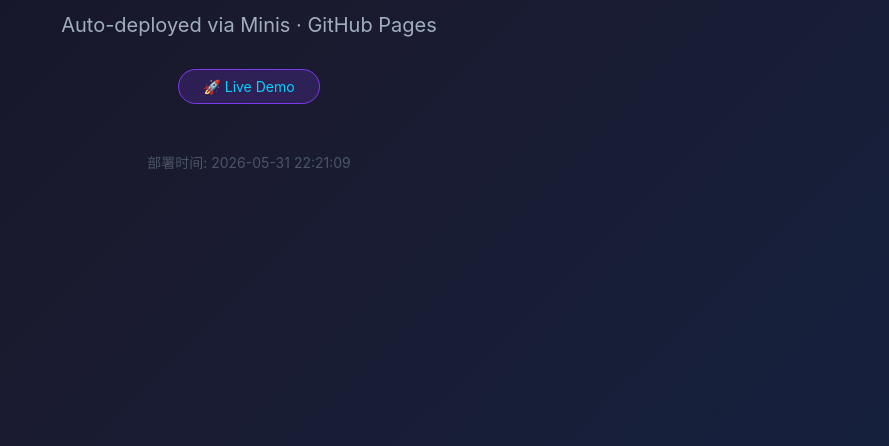
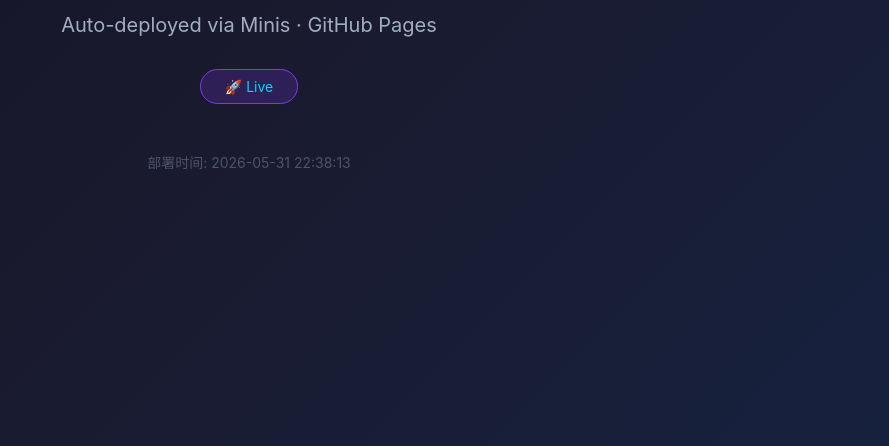
Before and after one commit to daizy008/projectA, a plain HTML site: page index.html in a window 1280 px wide. Shown: the part 354-800 px from the top of the page, without its empty margins (391-1280 px from the left). Drawn offline with Linux system fonts and the light colour scheme.

Commit message:
Deploy via Minis

```diff
--- a/index.html
+++ b/index.html
@@ -3,7 +3,7 @@
 <head>
     <meta charset="UTF-8">
     <meta name="viewport" content="width=device-width, initial-scale=1.0">
-    <title>Project A - Demo Page</title>
+    <title>Project A</title>
     <style>
         * { margin: 0; padding: 0; box-sizing: border-box; }
         body {
@@ -15,10 +15,7 @@
             font-family: -apple-system, BlinkMacSystemFont, 'Segoe UI', sans-serif;
             color: #fff;
         }
-        .container {
-            text-align: center;
-            padding: 3rem;
-        }
+        .container { text-align: center; padding: 3rem; }
         h1 {
             font-size: 4rem;
             font-weight: 700;
@@ -27,11 +24,7 @@
             -webkit-text-fill-color: transparent;
             margin-bottom: 1rem;
         }
-        p {
-            font-size: 1.25rem;
-            color: #a0aec0;
-            margin-bottom: 2rem;
-        }
+        p { font-size: 1.25rem; color: #a0aec0; margin-bottom: 2rem; }
         .tag {
             display: inline-block;
             padding: 0.5rem 1.5rem;
@@ -41,19 +34,15 @@
             color: #00d4ff;
             font-size: 0.875rem;
         }
-        .time {
-            margin-top: 3rem;
-            color: #4a5568;
-            font-size: 0.875rem;
-        }
+        .time { margin-top: 3rem; color: #4a5568; font-size: 0.875rem; }
     </style>
 </head>
 <body>
     <div class="container">
         <h1>Project A</h1>
         <p>Auto-deployed via Minis · GitHub Pages</p>
-        <span class="tag">🚀 Live Demo</span>
-        <div class="time">部署时间: 2026-05-31 22:21:09</div>
+        <span class="tag">🚀 Live</span>
+        <div class="time">部署时间: 2026-05-31 22:38:13</div>
     </div>
 </body>
 </html>
```
